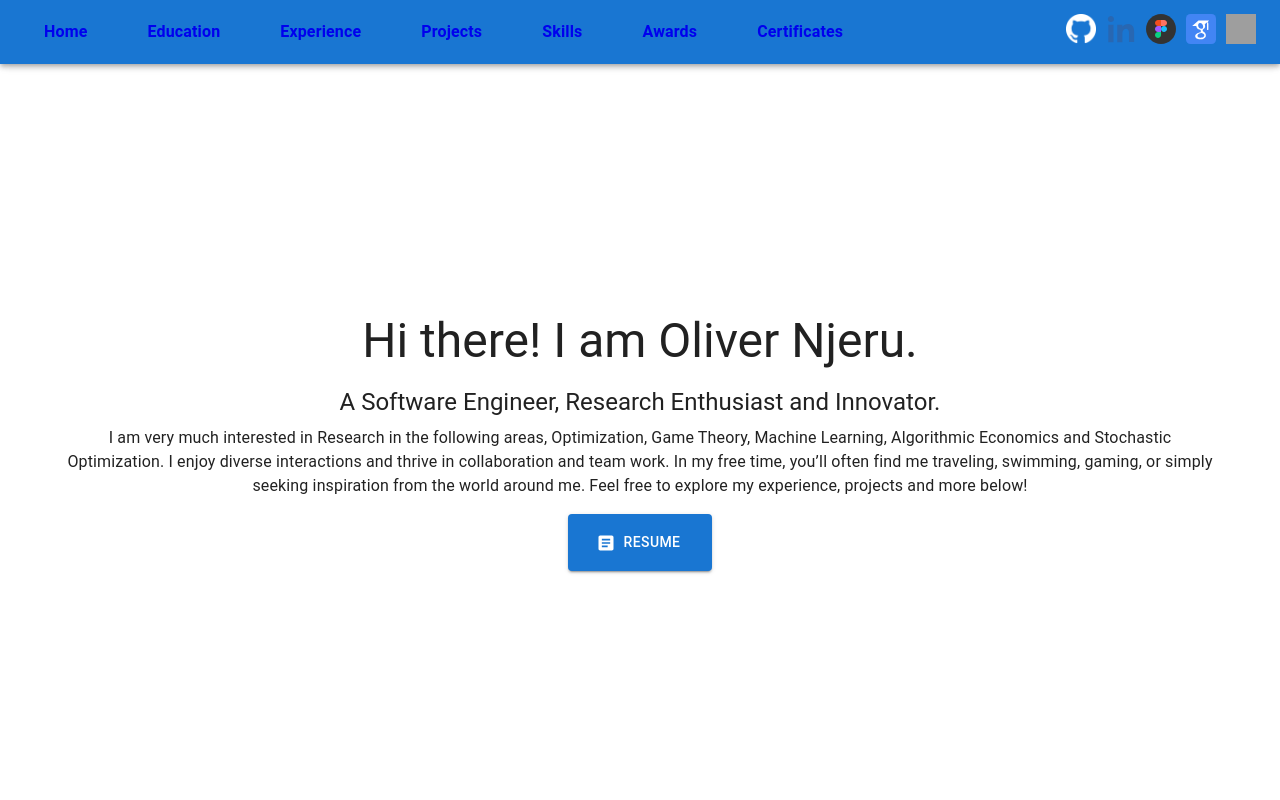
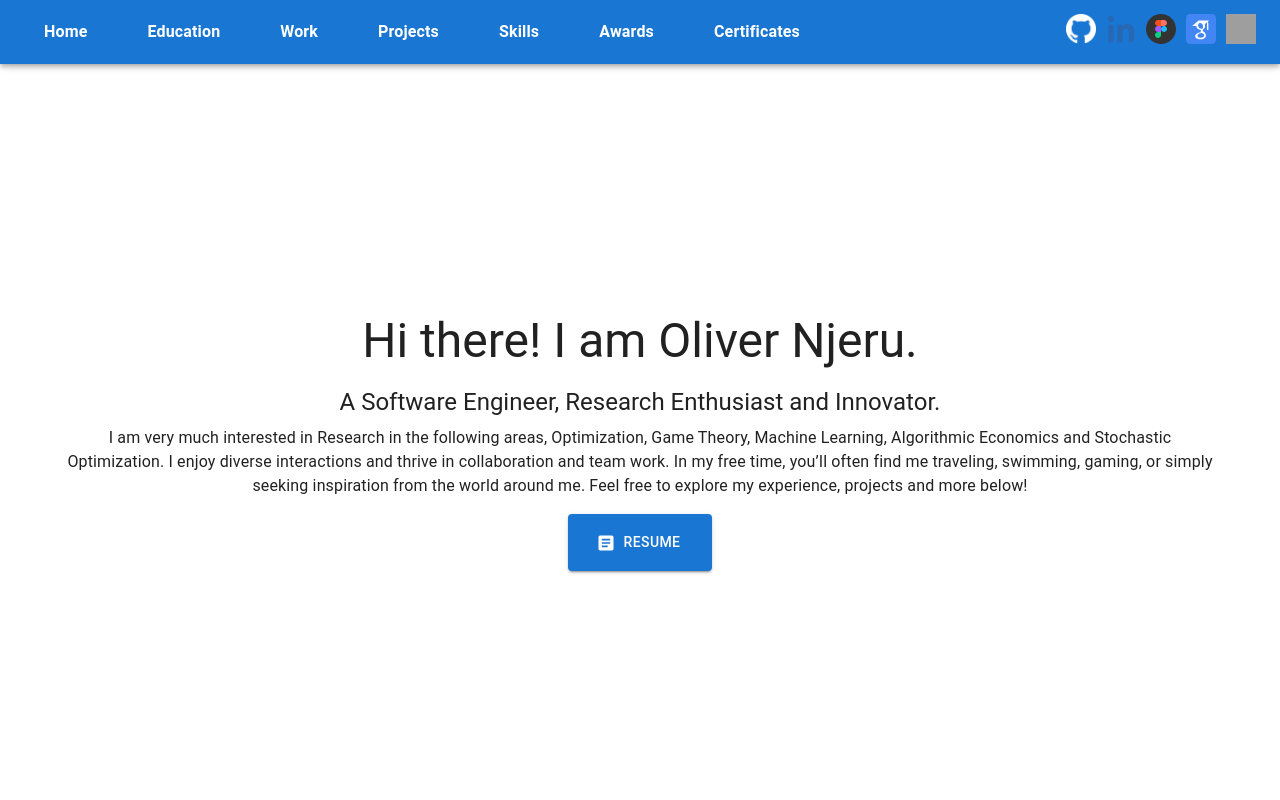
Before and after one commit to olivernjeru/olivernjeru.github.io, a React (Create React App) app: page / in a window 1280 px wide. Shown: the top 800 px of the page. Built offline with nearby package versions, Linux system fonts and the light colour scheme; grey boxes are pictures that could not be loaded.

Commit message:
improve code, make it efficient
finally put 'Home' to the far left and social links to the far right in mobile screen

on mobile screens, make navigation behavior smooth when 'Home' is clicked

```diff
--- a/src/components/Navbar.js
+++ b/src/components/Navbar.js
@@ -29,7 +29,7 @@ const Navbar = () => {
 
   return (
     <AppBar position="fixed" sx={{ zIndex: (theme) => theme.zIndex.drawer + 1, top: 0 }}>
-      <Toolbar sx={{ display: 'flex', justifyContent: 'space-between', alignItems: 'center' }}>
+      <Toolbar sx={{ display: 'flex', alignItems: 'center' }}>
         {/* Mobile Hamburger Menu Icon */}
         {isMobile && (
           <IconButton color="inherit" edge="start" onClick={toggleMenu}>
@@ -39,23 +39,12 @@ const Navbar = () => {
 
         {/* Mobile Home and Social Links */}
         {isMobile && (
-          <Box sx={{ display: 'flex', alignItems: 'center', gap: '10px' }}>
-            <a href="#home" style={linkStyle}>Home</a>
-            <a href="https://github.com/olivernjeru" target="blank" rel="noopener">
-              <img src="assets/socials/github.png" alt="GitHub" style={socialIconStyle} />
-            </a>
-            <a href="https://linkedin.com/in/olivernjeru" target="blank" rel="noopener">
-              <img src="assets/socials/linkedin.svg" alt="LinkedIn" style={socialIconStyle} />
-            </a>
-            <a href="https://figma.com/@olivernjeru" target="blank" rel="noopener">
-              <img src="assets/socials/figma.svg" alt="Figma" style={socialIconStyle} />
-            </a>
-            <a href="https://scholar.google.com/citations?user=V9-eteEAAAAJ&hl=en" target="blank" rel="noopener">
-              <img src="assets/socials/google-scholar.svg" alt="Google Scholar" style={socialIconStyle} />
-            </a>
-            <a href="https://unsplash.com/olivernjeru" target="blank" rel="noopener noreferrer">
-              <img src="assets/socials/unsplash.svg" alt="Unsplash" style={socialIconStyle} />
-            </a>
+          <Box sx={{ display: 'flex', alignItems: 'center', width: '100%', justifyContent: 'space-between' }}>
+            <a href="#home" style={linkStyle} onClick={(e) => {
+              e.preventDefault(); // Prevent default anchor behavior
+              handleNavigation('home'); // Call the handleNavigation function
+            }}>Home</a>
+            <SocialLinks />
           </Box>
         )}
 
@@ -64,38 +53,23 @@ const Navbar = () => {
           <Box sx={{ display: 'flex', justifyContent: 'left', width: '100%' }}>
             <div className="nav-links" style={{ margin: 0, padding: 0 }}>
               <div style={navLinksContainerStyle}>
-                <a href="#home" style={linkStyle} onClick={(e) => { e.preventDefault(); handleNavigation('home'); }}>Home</a>
-                <a href="#education" style={linkStyle} onClick={(e) => { e.preventDefault(); handleNavigation('education'); }}>Education</a>
-                <a href="#work" style={linkStyle} onClick={(e) => { e.preventDefault(); handleNavigation('work'); }}>Experience</a>
-                <a href="#projects" style={linkStyle} onClick={(e) => { e.preventDefault(); handleNavigation('projects'); }}>Projects</a>
-                <a href="#skills" style={linkStyle} onClick={(e) => { e.preventDefault(); handleNavigation('skills'); }}>Skills</a>
-                <a href="#awards" style={linkStyle} onClick={(e) => { e.preventDefault(); handleNavigation('awards'); }}>Awards</a>
-                <a href="#certificates" style={linkStyle} onClick={(e) => { e.preventDefault(); handleNavigation('certificates'); }}>Certificates</a>
+                {['home', 'education', 'work', 'projects', 'skills', 'awards', 'certificates'].map((section) => (
+                  <a
+                    href={`#${section}`}
+                    style={linkStyle}
+                    key={section}
+                    onClick={(e) => { e.preventDefault(); handleNavigation(section); }}
+                  >
+                    {capitalizeFirstLetter(section)}
+                  </a>
+                ))}
               </div>
             </div>
           </Box>
         )}
 
         {/* Social Links Section - Desktop */}
-        {!isMobile && (
-          <Box sx={{ display: 'flex', justifyContent: 'flex-end', gap: '10px' }}>
-            <a href="https://github.com/olivernjeru" target="blank" rel="noopener">
-              <img src="assets/socials/github.png" alt="GitHub" style={socialIconStyle} />
-            </a>
-            <a href="https://linkedin.com/in/olivernjeru" target="blank" rel="noopener">
-              <img src="assets/socials/linkedin.svg" alt="LinkedIn" style={socialIconStyle} />
-            </a>
-            <a href="https://figma.com/@olivernjeru" target="blank" rel="noopener">
-              <img src="assets/socials/figma.svg" alt="Figma" style={socialIconStyle} />
-            </a>
-            <a href="https://scholar.google.com/citations?user=V9-eteEAAAAJ&hl=en" target="blank" rel="noopener">
-              <img src="assets/socials/google-scholar.svg" alt="Google Scholar" style={socialIconStyle} />
-            </a>
-            <a href="https://unsplash.com/olivernjeru" target="blank" rel="noopener noreferrer">
-              <img src="assets/socials/unsplash.svg" alt="Unsplash" style={socialIconStyle} />
-            </a>
-          </Box>
-        )}
+        {!isMobile && <SocialLinks />}
       </Toolbar>
 
       {/* Mobile Navigation Drawer */}
@@ -115,63 +89,48 @@ const Navbar = () => {
           role="presentation"
         >
           {/* Drawer Header */}
-          <Box
-            sx={{
-              display: 'flex',
-              alignItems: 'center',
-              justifyContent: 'center',
-              padding: '16px',
-              borderBottom: '1px solid #444',
-              position: 'relative',
-              zIndex: 2, // Ensure this is above everything else
-            }}
-          >
-            <Typography
-              variant="h6"
-              component="div"
-              sx={{ flexGrow: 1, textAlign: 'center' }}
-            >
+          <Box sx={{ display: 'flex', alignItems: 'center', justifyContent: 'center', padding: '16px', borderBottom: '1px solid #444', position: 'relative' }}>
+            <Typography variant="h6" component="div" sx={{ flexGrow: 1, textAlign: 'center' }}>
               Oliver Njeru
             </Typography>
-            <IconButton
-              onClick={toggleMenu}
-              sx={{
-                position: 'absolute',
-                top: '8px',
-                right: '8px',
-                zIndex: 3, // Ensure button is above everything
-              }}
-            >
+            <IconButton onClick={toggleMenu} sx={{ position: 'absolute', top: '8px', right: '8px' }}>
               <CloseIcon />
             </IconButton>
           </Box>
 
           {/* Drawer Links */}
           <List>
-            <ListItem button onClick={() => handleNavigation('education')}>
-              <ListItemText primary="Education" sx={drawerLinkStyle} />
-            </ListItem>
-            <ListItem button onClick={() => handleNavigation('work')}>
-              <ListItemText primary="Experience" sx={drawerLinkStyle} />
-            </ListItem>
-            <ListItem button onClick={() => handleNavigation('projects')}>
-              <ListItemText primary="Projects" sx={drawerLinkStyle} />
-            </ListItem>
-            <ListItem button onClick={() => handleNavigation('skills')}>
-              <ListItemText primary="Skills" sx={drawerLinkStyle} />
-            </ListItem>
-            <ListItem button onClick={() => handleNavigation('awards')}>
-              <ListItemText primary="Awards" sx={drawerLinkStyle} />
-            </ListItem>
-            <ListItem button onClick={() => handleNavigation('certificates')}>
-              <ListItemText primary="Certificates" sx={drawerLinkStyle} />
-            </ListItem>
+            {['education', 'work', 'projects', 'skills', 'awards', 'certificates'].map((section) => (
+              <ListItem button onClick={() => handleNavigation(section)} key={section}>
+                <ListItemText primary={capitalizeFirstLetter(section)} sx={drawerLinkStyle} />
+              </ListItem>
+            ))}
           </List>
         </Box>
       </Drawer>
     </AppBar>
   );
 };
+
+// Social Links Component
+const SocialLinks = () => (
+  <Box sx={{ display: 'flex', justifyContent: 'flex-end', gap: '10px' }}>
+    {[
+      { href: 'https://github.com/olivernjeru', src: 'assets/socials/github.png', alt: 'GitHub' },
+      { href: 'https://linkedin.com/in/olivernjeru', src: 'assets/socials/linkedin.svg', alt: 'LinkedIn' },
+      { href: 'https://figma.com/@olivernjeru', src: 'assets/socials/figma.svg', alt: 'Figma' },
+      { href: 'https://scholar.google.com/citations?user=V9-eteEAAAAJ&hl=en', src: 'assets/socials/google-scholar.svg', alt: 'Google Scholar' },
+      { href: 'https://unsplash.com/olivernjeru', src: 'assets/socials/unsplash.svg', alt: 'Unsplash' }
+    ].map((social) => (
+      <a href={social.href} target="blank" rel="noopener" key={social.alt}>
+        <img src={social.src} alt={social.alt} style={socialIconStyle} />
+      </a>
+    ))}
+  </Box>
+);
+
+// Capitalize the first letter of each section for display
+const capitalizeFirstLetter = (string) => string.charAt(0).toUpperCase() + string.slice(1);
 
 // CSS styles in JavaScript
 const linkStyle = {
@@ -180,12 +139,16 @@ const linkStyle = {
   padding: '10px 20px',
   borderRadius: '5px',
   transition: 'color 0.3s ease, background-color 0.3s ease',
+  color: '#fff',
 };
 
 const socialIconStyle = {
   width: '30px',
   height: '30px',
   transition: 'transform 0.3s ease',
+  '&:hover': {
+    transform: 'scale(1.1)',
+  },
 };
 
 const navLinksContainerStyle = {
@@ -203,4 +166,10 @@ const drawerLinkStyle = {
   padding: '12px 0',
 };
 
+// Hover effect for links
+linkStyle['&:hover'] = {
+  backgroundColor: '#444',
+  color: '#ffcc00',
+};
+
 export default Navbar;
```
